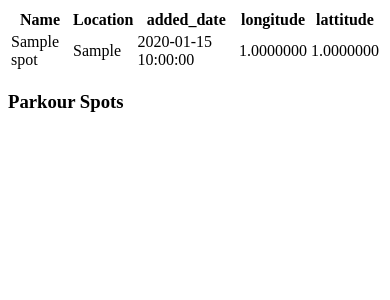
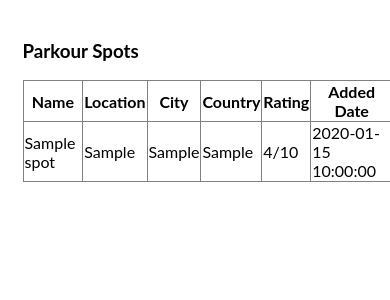
Before and after one commit to Laureatus/ParkourSpots, a PHP site: page / in a window 390 px wide. Shown: the top 300 px of the page. Run offline with PHP 8.4, Linux system fonts and the light colour scheme; tables that the repository leaves empty hold one stand-in row (values such as "Sample post").

Commit message:
US-1, US-5 added table

```diff
--- a/Database/database.php
+++ b/Database/database.php
@@ -67,7 +67,7 @@ function connect(string $hostname, string $username, string $database, string $p
 
 
 function get_parkour_spots($connection){
-    $query = "SELECT name, location, added_date, lng, lat FROM spot";
+    $query = "select name, location, city, country, added_date, rating from spot inner join city using(city_id) inner join country using(country_id);";
 
     $q = $connection->query($query);
     $q->setFetchMode(PDO::FETCH_ASSOC);
@@ -86,18 +86,20 @@ if ($count > 0){
     echo "<tr>";
     echo "<th>Name</th>";
     echo "<th>Location</th>";
-    echo "<th>added_date</th>";
-    echo "<th>longitude</th>";
-    echo "<th>lattitude</th>";
+    echo "<th>City</th>";
+    echo "<th>Country</th>";
+    echo "<th>Rating</th>";
+    echo "<th>Added Date</th>";
     echo "</tr>";
     //LOOP THROUGH ALL QUERY RESULTS
     while ($rows = $statement->fetch()){
         echo "<tr>";
         echo "<td>" . $rows['name'] . "</td>";
         echo "<td>" . $rows['location'] . "</td>";
+        echo "<td>" . $rows['city'] . "</td>";
+        echo "<td>" . $rows['country'] . "</td>";
+        echo "<td>" . $rows['rating'] . "/10 </td>";
         echo "<td>" . $rows['added_date'] . "</td>";
-        echo "<td>" . $rows['lng'] . "</td>";
-        echo "<td>" . $rows['lat'] . "</td>";
         echo "</tr>";
 
     }
--- a/Database/parkour-schema.sql
+++ b/Database/parkour-schema.sql
@@ -28,6 +28,7 @@ CREATE TABLE spot(
     added_date timestamp default CURRENT_TIMESTAMP,
     lng decimal(11,7) NOT NULL,
     lat decimal(11,7) NOT NULL,
+    rating int NOT NULL,
     PRIMARY KEY (spot_id),
     FOREIGN KEY (city_id) REFERENCES city(city_id)
 );
--- a/Website/index.php
+++ b/Website/index.php
@@ -1,6 +1,4 @@
-<?php
-    include '../Database/database.php';
-?>
+
 <!DOCTYPE html>
 <html lang="de">
 
@@ -23,7 +21,7 @@
             <h1>Parkour Spots</h1>
             <div>
                 <?php
-
+                include '../Database/database.php';
                 ?>
             </div>
         </article>
--- a/Website/src/styles.css
+++ b/Website/src/styles.css
@@ -0,0 +1,160 @@
+/*
+╔══════════════════════╗
+║        FARBEN        ║
+╚══════════════════════╝
+
+Blau           #1F4E8C
+Dunkel Grau    #3D3F45
+Hell Grau      #E5E5E5
+Rot            #A62C21
+*/
+
+
+/*
+╔══════════════════════╗
+║        GLOBAL        ║
+╚══════════════════════╝
+*/
+
+html {
+    font-size: 16px;
+}
+
+body {
+    margin: 0;
+    font-family: 'Raleway', 'Lato', 'Helvetica Neue', 'Arial',sans-serif;
+    font-size: 16px;
+}
+
+
+section {
+    padding-top: 4rem;
+    padding-bottom: 4rem;
+}
+
+@media (max-width: 1366px) {
+
+    section {
+        padding-top: 2rem;
+        padding-bottom: 2rem;
+    }
+
+}
+
+@media (max-width: 1024px) {
+
+    section {
+        padding-top: 1.5rem;
+        padding-bottom: 1.5rem;
+    }
+
+}
+
+@media (max-width: 768px) {
+
+    section {
+        padding-top: .5rem;
+        padding-bottom: .5rem;
+    }
+
+}
+
+:focus {
+    outline: none;
+    -webkit-box-shadow: 0 0 2px 2px #E5E5E5, 0 0 10px #E5E5E5;
+    box-shadow: 0 0 2px 2px #E5E5E5, 0 0 10px #E5E5E5;
+}
+
+/*
+╔═══════════════════════╗
+║       GENERELLES      ║
+╚═══════════════════════╝
+*/
+
+.clearfix::after {
+    content: "";
+    display: block;
+    clear: both;
+}
+
+.active {
+    background-color: #A62C21 !important;
+}
+
+.screenreader {
+    display: none;
+}
+
+/*
+╔════════════════════════╗
+║       GRID-SYSTEM      ║
+╚════════════════════════╝
+ */
+.container {
+    width: 95%;
+    margin-left: auto;
+    margin-right: auto;
+}
+
+.row::after {
+    content: "";
+    clear: both;
+    display: block;
+}
+
+[class*="col-"] {
+    float: left;
+    min-height: 1px;
+    padding: .8rem;
+}
+
+.col-1 {width: 16.666%}
+.col-2 {width: 33.333%}
+.col-3 {width: 50%    }
+.col-4 {width: 66.666%}
+.col-6 {width: 100%   }
+
+@media (max-width: 1024px) {
+
+    .col-1 { width: 33.333%; }
+
+}
+
+@media (max-width: 768px) {
+
+    .col-1 { width: 50%;  }
+    .col-2 { width: 100%; }
+    .col-3 { width: 100%; }
+    .col-4 { width: 100%; }
+
+}
+
+
+@media (max-width: 480px) {
+
+    .col-1 { width: 100%; }
+    .col-2 { width: 100%; }
+    .col-3 { width: 100%; }
+    .col-4 { width: 100%; }
+
+}
+
+
+/*
+╔════════════════════════╗
+║         TABLES         ║
+╚════════════════════════╝
+ */
+
+
+
+table {
+    width: 100%;
+    margin-bottom: 0px;
+    border-collapse: collapse;
+    border: 1px solid grey;
+}
+
+th, td{
+    border: 1px solid grey;
+}
```
Also changed, not shown: .lando.yml.
